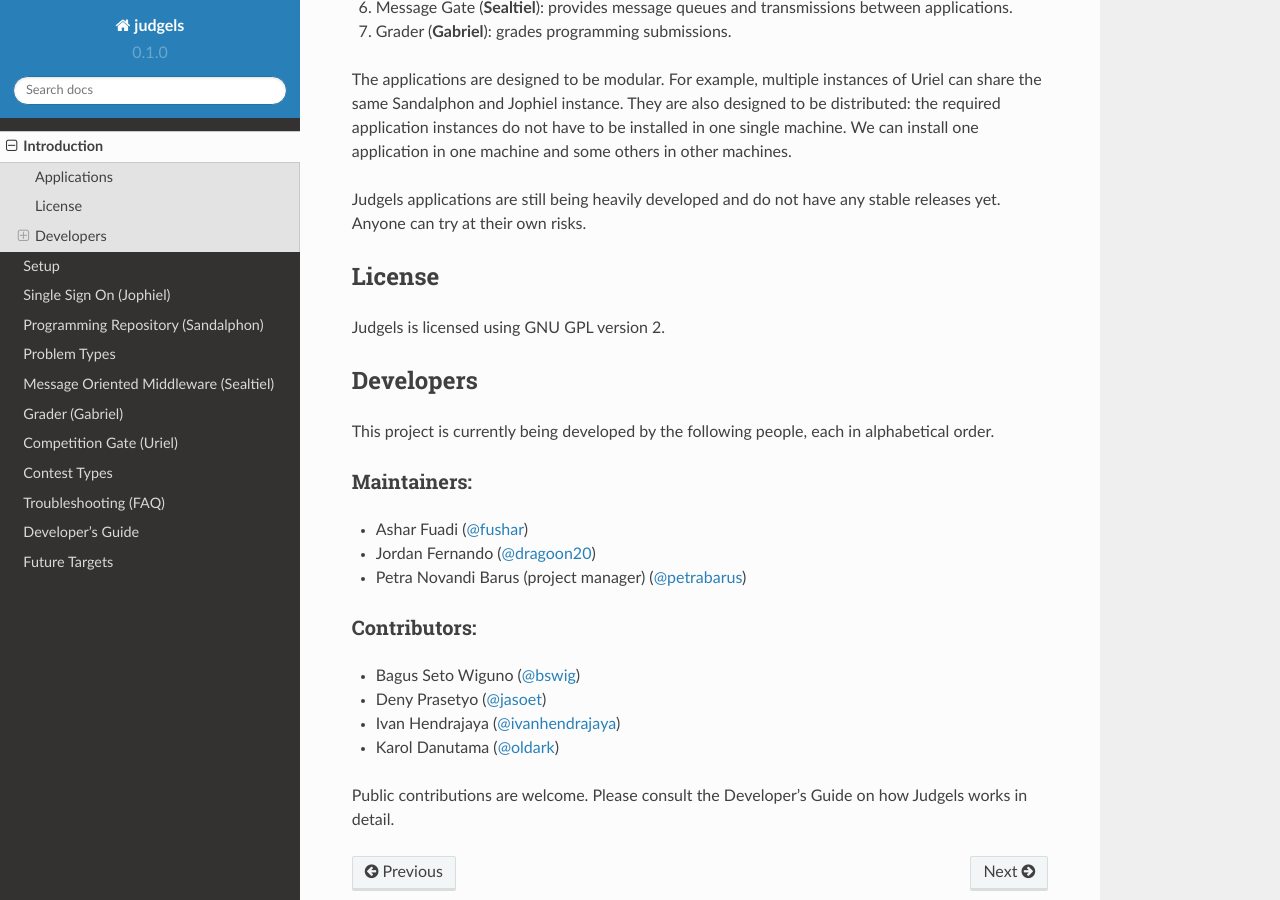
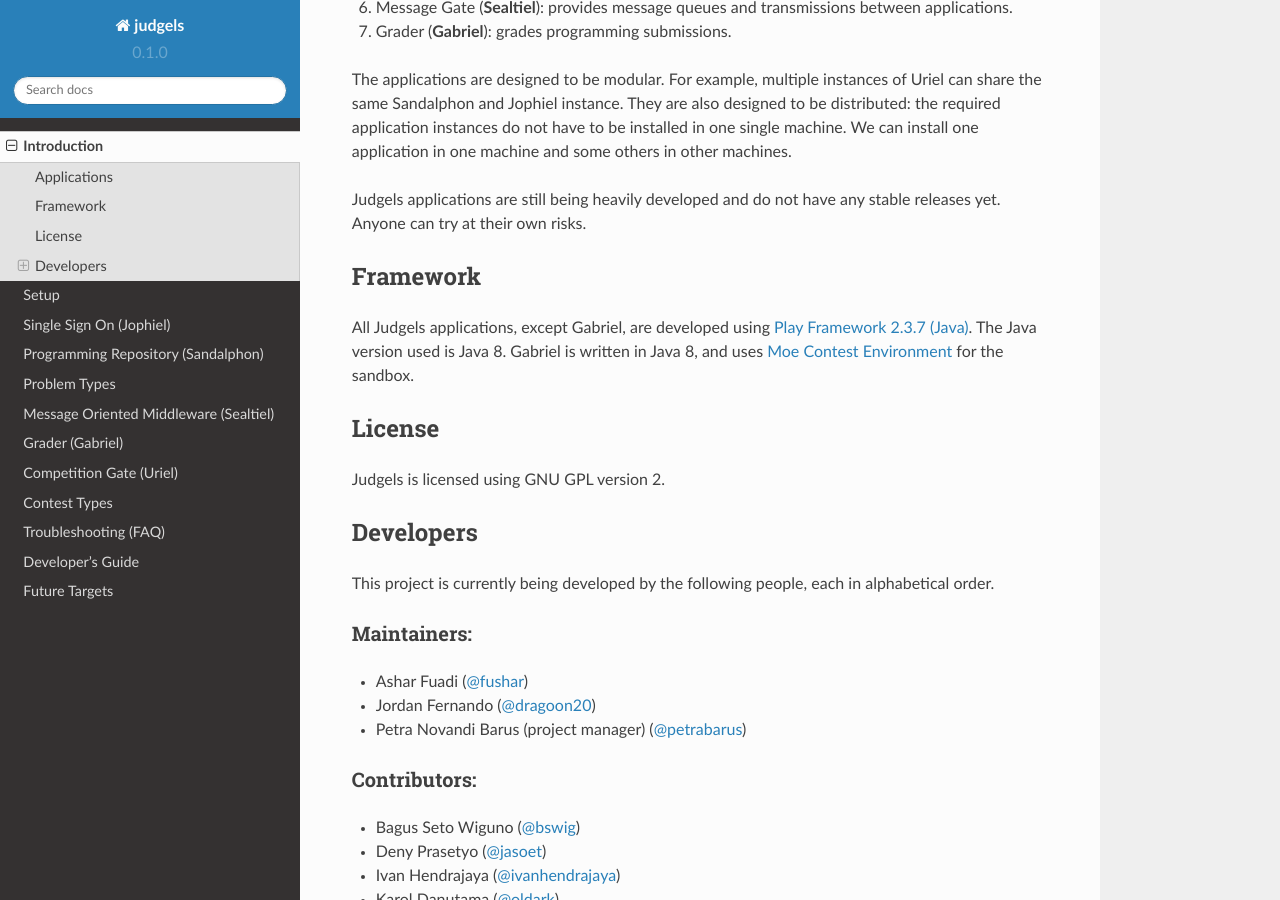
Before and after one commit to judgels/judgels, a Sphinx documentation site: the page built from docs/introduction.rst, in a window 1280 px wide and 900 px high, scrolled down 748 px. Built offline with Sphinx 7.4.7 and the Read the Docs theme 2.0.0, drawn with Linux system fonts in a browser that asks for light colours; formulas are drawn with MathJax 3.

Commit message:
Mention Play and Moe in introduction

```diff
--- a/docs/introduction.rst
+++ b/docs/introduction.rst
@@ -30,6 +30,13 @@ The applications are designed to be modular. For example, multiple instances of
 
 Judgels applications are still being heavily developed and do not have any stable releases yet. Anyone can try at their own risks.
 
+
+Framework
+---------
+
+All Judgels applications, except Gabriel, are developed using `Play Framework 2.3.7 (Java) <https://www.playframework.com>`_. The Java version used is Java 8. Gabriel is written in Java 8, and uses `Moe Contest Environment <http://www.ucw.cz/moe/>`_ for the sandbox.
+
+
 License
 -------
 
```
